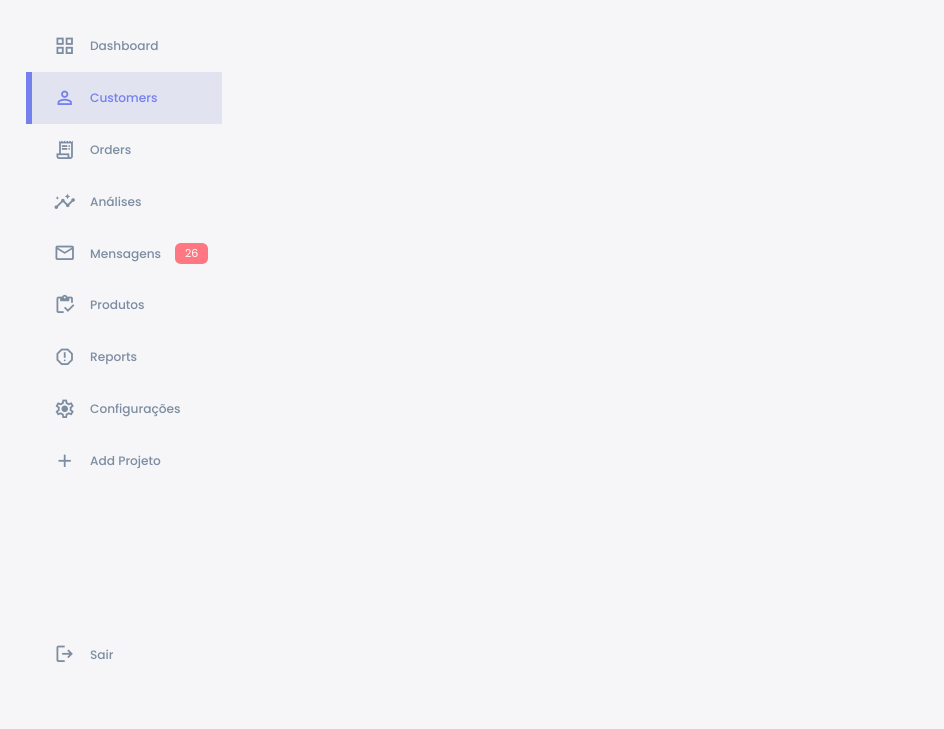
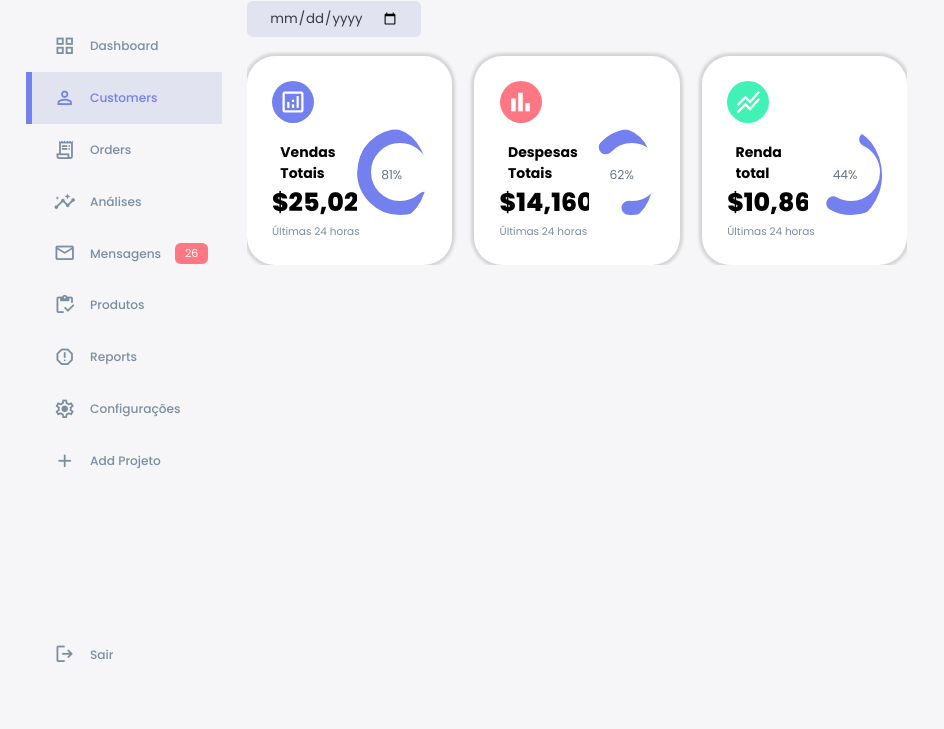
Before and after one commit to hugomattus/dashboard-estudo, a plain HTML site: page index.html in a window 1280 px wide. Shown: the part 71-800 px from the top of the page, without its empty margins (0-944 px from the left). Drawn offline with nearby package versions, Linux system fonts and the light colour scheme.

Commit message:
tercerito commit, faltando alguns ajustes no dashboard, e nos box shadow dos cards, irei corrigir amanhã

```diff
--- a/index.html
+++ b/index.html
@@ -22,6 +22,7 @@
 
 </head>
 <body>
+
     <div class="container">
         <aside>
             <div class="top">
@@ -89,7 +90,79 @@
                 </a>
             </div>
         </aside>
+        <!--============= END OF ASIDE ====================-->
+
+        <main>
+            <h1>Dashboard</h1>
+
+            <div class="date">
+                <input type="date">
+            </div>
+
+            <div class="insights">
+                <div class="sales">
+                    <span class="material-symbols-outlined">analytics</span>
+                    <div class="middle">
+                        <div class="left">
+                            <h3>Vendas Totais</h3>
+                            <h1>$25,024</h1>
+                        </div>
+                        <div class="progress">
+                            <svg>
+                                <circle cx="38" cy="38" r="36"></circle>
+                            </svg>
+                            <div class="number">
+                                <p>81%</p>
+                            </div>
+                        </div>
+                    </div>
+                    <small class="text-muted">Últimas 24 horas</small>
+                </div>
+                <!--============= END OF SALES ====================-->
+
+                <div class="expenses">
+                    <span class="material-symbols-outlined">bar_chart</span>
+                    <div class="middle">
+                        <div class="left">
+                            <h3>Despesas Totais</h3>
+                            <h1>$14,160</h1>
+                        </div>
+                        <div class="progress">
+                            <svg>
+                                <circle cx="38" cy="38" r="36"></circle>
+                            </svg>
+                            <div class="number">
+                                <p>62%</p>
+                            </div>
+                        </div>
+                    </div>
+                    <small class="text-muted">Últimas 24 horas</small>
+                </div>
+                <!--============= END OF EXPENSES ====================-->
+
+                <div class="income">
+                    <span class="material-symbols-outlined">stacked_line_chart</span>
+                    <div class="middle">
+                        <div class="left">
+                            <h3>Renda total</h3>
+                            <h1>$10,864</h1>
+                        </div>
+                        <div class="progress">
+                            <svg>
+                                <circle cx="38" cy="38" r="36"></circle>
+                            </svg>
+                            <div class="number">
+                                <p>44%</p>
+                            </div>
+                        </div>
+                    </div>
+                    <small class="text-muted">Últimas 24 horas</small>
+                </div>
+                <!--============= END OF INCOME====================-->
+            </div>
+        </main>
     </div>
+
 
 
     <script src="js/script.js"></script>
--- a/sass/_home.scss
+++ b/sass/_home.scss
@@ -0,0 +1,108 @@
+main{
+    margin-top: 1.4rem;
+
+    .date{
+        display: inline-block;
+        background: var(--color-light);
+        border-radius: var(--border-radius-1);
+        margin-top: 1rem;
+        padding: 0.5rem 1.6rem;
+    }
+    .insights{
+        h3{
+            margin: 1rem 0 0 0.6rem;
+            font-size: 1rem;
+        }
+        .progress{
+            position: relative;
+            width: 92px;
+            height: 92px;
+            border-radius: 50%;
+
+            .number{
+                position: absolute;
+                top: 0;
+                left: 0;
+                height: 100%;
+                width: 100%;
+                display: flex;
+                justify-content: center;
+                align-items: center;
+            }
+        }
+        .sales{
+            svg{
+                circle{
+                    stroke-dashoffset: -30;
+                    stroke-dasharray: 200;
+                }
+            }
+        }
+
+        .expenses{
+            circle{
+                stroke-dashoffset: 20;
+                stroke-dasharray: 80;
+            }
+        }
+
+
+        .income{
+            circle{
+                stroke-dashoffset: 35;
+                stroke-dasharray: 110;
+            }
+        }
+        svg{
+
+            width: 7rem;
+            height: 7rem;
+
+            circle{
+                fill: none;
+                stroke: var(--color-primary);
+                stroke-width: 14;
+                stroke-linecap: round;
+                transform: translate(5px, 5px);
+                stroke-dasharray: 110;
+                stroke-dashoffset: 92;
+            }
+        }
+        display: grid;
+        grid-template-columns: repeat(3, 1fr);
+        gap: 1.6rem;
+        & > div{
+            background-color: var(--color-white);
+            padding: var(--card-padding);
+            border-radius: var(--card-border-radius);
+            margin-top: 1rem;
+            box-shadow: 0px 0px 3px 3px #D4D4D4;
+            transition: all 300ms ease;
+            &:hover{
+                box-shadow: none;
+            }
+            span{
+                background-color: var(--color-primary);
+                padding: 0.5rem;
+                border-radius: 50%;
+                color: var(--color-white);
+                font-size: 2rem;
+            }
+            &.expenses{
+                span{
+                    background-color: var(--color-danger);
+                }
+            }
+            &.income{
+                span{
+                    background-color: var(--color-sucess);
+                }
+            }
+            & .middle{
+               display: flex;
+               align-items: center;
+               justify-content: space-between;
+            }
+        }
+    }
+}
--- a/sass/_patterns.scss
+++ b/sass/_patterns.scss
@@ -33,3 +33,8 @@ b{
 .warning{
     color: var(--color-warning);
 }
+
+main .date input[type = "date"]{
+    background: transparent;
+    color: var(--color-dark);
+}
--- a/sass/_reset.scss
+++ b/sass/_reset.scss
@@ -8,7 +8,7 @@
     text-decoration: none;
     list-style: none;
     box-sizing: border-box;
-    overflow-x: hidden;
+    overflow: hidden;
 }
 
 
```
Also changed, not shown: sass/main.css, 1 other file.
